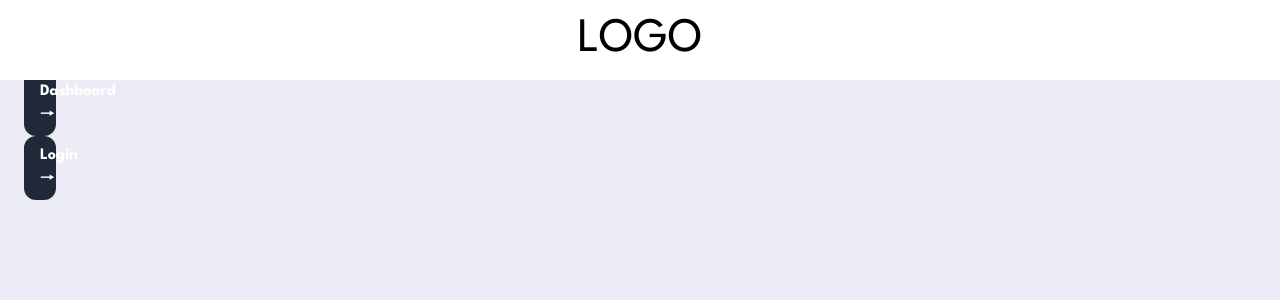
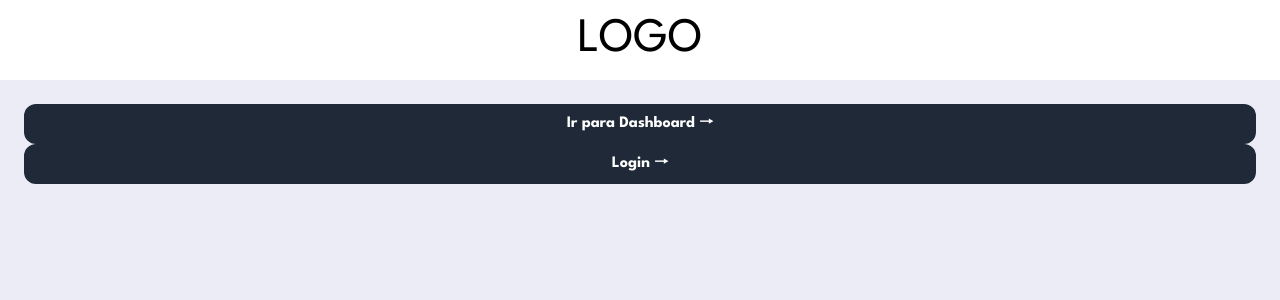
Before and after one commit to chapadinhos/chapadinhos-front, a Next.js app: page / in a window 1280 px wide. Shown: the top 300 px of the page. Built offline with nearby package versions, Linux system fonts and the light colour scheme.

Commit message:
refactor: layout adjustment

```diff
--- a/package.json
+++ b/package.json
@@ -17,6 +17,7 @@
   "author": "",
   "license": "GNU",
   "dependencies": {
+    "clsx": "^2.1.0",
     "next": "14.1.0",
     "react": "^18",
     "react-dom": "^18"
--- a/src/app/layout.tsx
+++ b/src/app/layout.tsx
@@ -2,7 +2,7 @@ import type { Metadata } from "next";
 import { League_Spartan } from "next/font/google";
 import "./globals.css";
 import Header from "@/components/Header";
-import SideMenu from "@/components/SideMenu";
+import MainLayout from "@/components/MainLayout";
 
 const leagueSpartan = League_Spartan({ subsets: ["latin"] });
 
@@ -18,14 +18,9 @@ export default function RootLayout({
 }>) {
   return (
     <html lang="en">
-      <body className={`${leagueSpartan.className} h-screen`}>
-        <div className="grid grid-rows-[80px_1fr]">
+      <body className={leagueSpartan.className}>
         <Header />
-        <div className="grid grid-cols-[80px_1fr]">
-          <SideMenu />
-          <div className="h-screen">{children}</div>
-        </div>
-        </div>
+        <MainLayout>{children}</MainLayout>
       </body>
     </html>
   );
--- a/src/components/Header.tsx
+++ b/src/components/Header.tsx
@@ -4,19 +4,19 @@ import Image from "next/image";
 import Logo from "./Logo";
 import { useEffect, useState } from "react";
 import { usePathname } from "next/navigation";
+import validatePathName from "@/helpers/validatePathname";
 
 export default function Header(props: any) {
   const [loggedHeaderVisibility, setLoggedHeaderVisibility] = useState(false);
   const pathname = usePathname();
 
   useEffect(() => {
-    const list = ["/", "/access", "/access/signup"];
-    setLoggedHeaderVisibility(!list.includes(pathname));
+    setLoggedHeaderVisibility(validatePathName(pathname));
   }, [pathname]);
 
   if (loggedHeaderVisibility) {
     return (
-      <div className="flex h-20 items-center justify-between bg-white">
+      <div className="fixed z-[999] flex h-[80px] w-full content-center justify-between bg-white">
         <div className="ml-10 mt-2">
           <Logo />
         </div>
--- /dev/null
+++ b/src/components/MainLayout.tsx
@@ -0,0 +1,31 @@
+"use client";
+
+import React, { useEffect, useState } from "react";
+import SideMenu from "./SideMenu";
+import clsx from "clsx";
+import { usePathname } from "next/navigation";
+import validatePathName from "@/helpers/validatePathname";
+
+const MainLayout = (props: any) => {
+  const [loggedState, setLoggedState] = useState(false);
+  const pathname = usePathname();
+
+  useEffect(() => {
+    setLoggedState(validatePathName(pathname));
+  }, [pathname]);
+
+  return (
+    <main className="pt-[80px]">
+      <SideMenu />
+      <div
+        className={clsx("h-screen", {
+          "pl-[80px]": loggedState,
+        })}
+      >
+        {props.children}
+      </div>
+    </main>
+  );
+};
+
+export default MainLayout;
--- a/src/components/SideMenu.tsx
+++ b/src/components/SideMenu.tsx
@@ -3,21 +3,21 @@
 import Link from "next/link";
 import { usePathname } from "next/navigation";
 import React, { useEffect, useState } from "react";
+import validatePathName from "@/helpers/validatePathname";
 
 const SideMenu = (props: any) => {
   const [sideMenuVisibility, setSideMenuVisibility] = useState(false);
   const pathname = usePathname();
 
   useEffect(() => {
-    const list = ["/", "/access", "/access/signup"];
-    setSideMenuVisibility(!list.includes(pathname));
+    setSideMenuVisibility(validatePathName(pathname));
   }, [pathname]);
 
   function renderizaSideMenu() {
     if (sideMenuVisibility) {
       return (
-          <div className="h-full">
-            <div className="flex h-screen flex-col bg-black">
+        <div className="fixed z-[998] h-screen w-[75px] flex-row">
+          <div className="flex h-full flex-col bg-black">
             <Link
               href="/dashboard"
               className="grid h-[75px] place-content-center text-gray-50 hover:bg-gray-800"
--- /dev/null
+++ b/src/helpers/validatePathname.js
@@ -0,0 +1,4 @@
+export default function validatePathname(pathname) {
+  const list = ["/", "/access", "/access/signup"];
+  return !list.includes(pathname);
+}
```
Also changed, not shown: 1 other file (tests, documents, lock files or other folders). Lines whose indentation alone changed are shown as unchanged.
